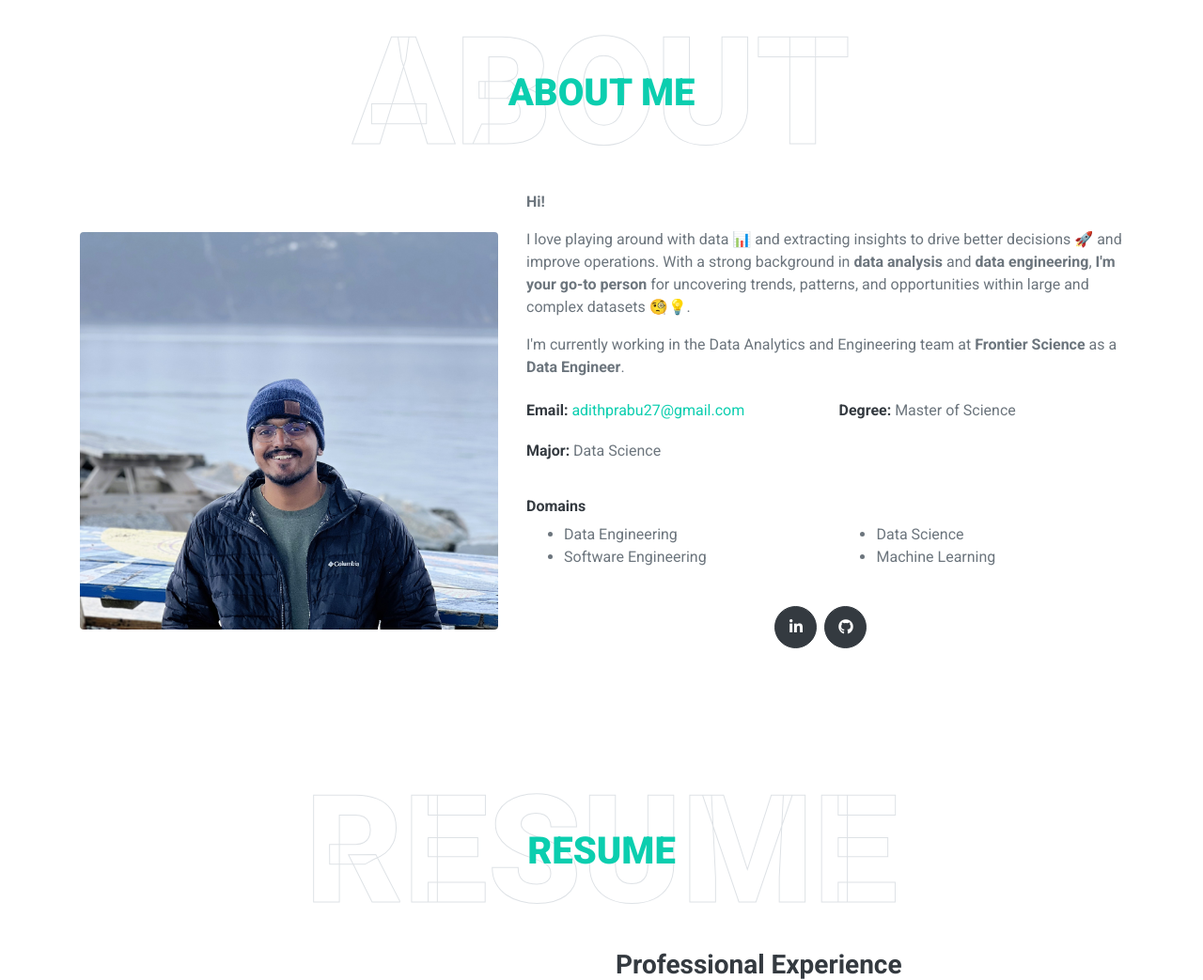
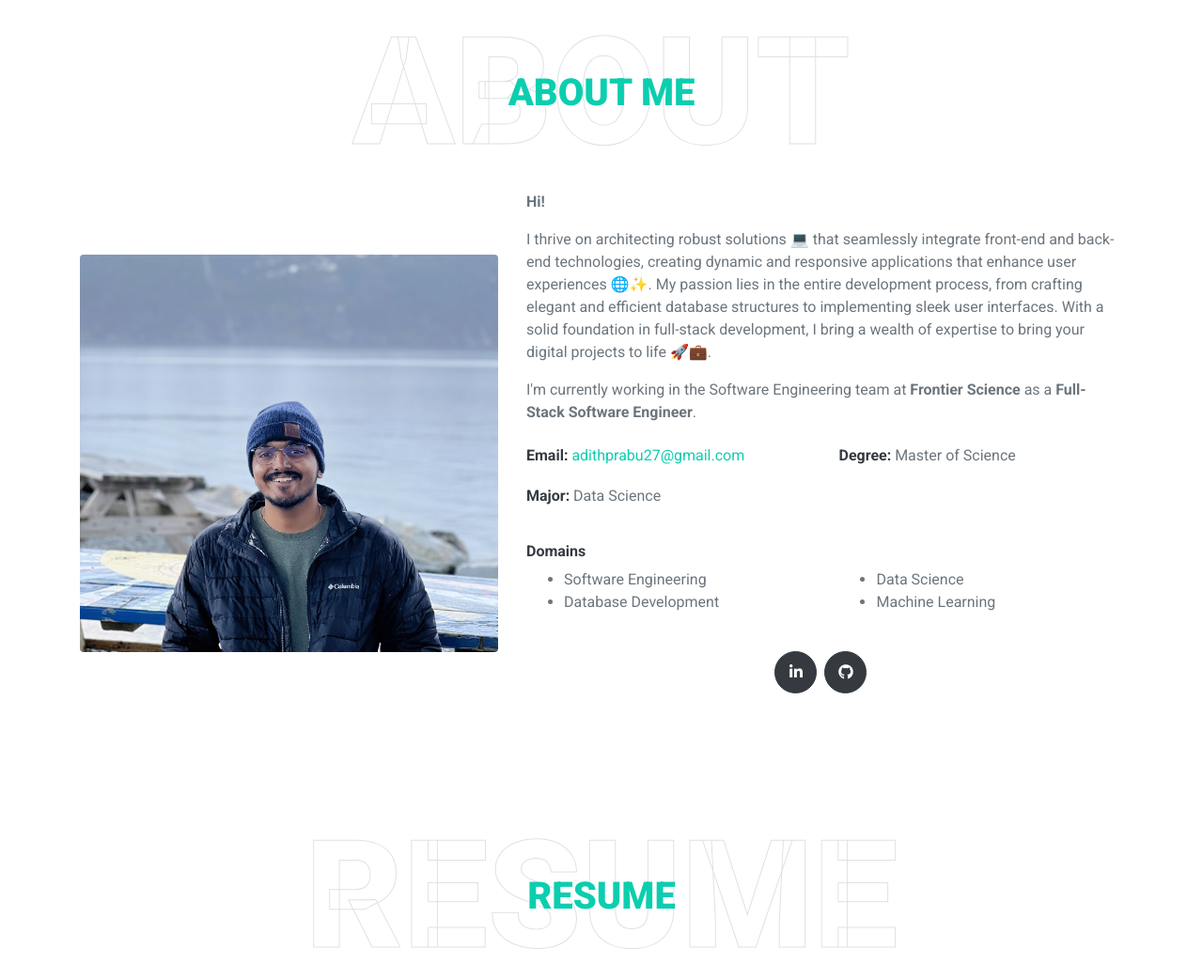
Before and after one commit to adith-prabukumar/adith-prabukumar.github.io, a plain HTML site: page index.html in a window 1280 px wide. Shown: the part 893-1936 px from the top of the page at 94% size. Drawn offline with nearby package versions, Linux system fonts and the light colour scheme.

Commit message:
full stack changes

```diff
--- a/index.html
+++ b/index.html
@@ -117,11 +117,17 @@
                     <p>
                         <b>Hi!</b>
                     </p>
+                    <!-- <p>
+                        I love playing around with data 📊 and extracting insights to drive better decisions 🚀 and improve operations. With a strong background in <b>data analysis</b> and <b>data  engineering</b>, <b>I'm your go-to person</b> for uncovering trends, patterns, and opportunities within large and complex datasets 🧐💡.
+                    </p> -->
                     <p>
-                        I love playing around with data 📊 and extracting insights to drive better decisions 🚀 and improve operations. With a strong background in <b>data analysis</b> and <b>data  engineering</b>, <b>I'm your go-to person</b> for uncovering trends, patterns, and opportunities within large and complex datasets 🧐💡.
+                        I thrive on architecting robust solutions 💻 that seamlessly integrate front-end and back-end technologies, creating dynamic and responsive applications that enhance user experiences 🌐✨. My passion lies in the entire development process, from crafting elegant and efficient database structures to implementing sleek user interfaces. With a solid foundation in full-stack development, I bring a wealth of expertise to bring your digital projects to life 🚀💼.
                     </p>
+                    <!-- <p>
+                        I'm currently working in the Data Analytics and Engineering team at <b>Frontier Science</b> as a <b>Data Engineer</b>.
+                    </p> -->
                     <p>
-                        I'm currently working in the Data Analytics and Engineering team at <b>Frontier Science</b> as a <b>Data Engineer</b>.
+                        I'm currently working in the Software Engineering team at <b>Frontier Science</b> as a <b>Full-Stack Software Engineer</b>.
                     </p>
 
                     <div class="row mb-3">
@@ -132,8 +138,9 @@
                     <div class="row mb-3">
                         <div class="col-sm-6 py-2"><h6><b>Domains</b></h6>
                         <ul>
-                            <li>Data Engineering</li>
                             <li>Software Engineering</li>
+                            <li>Database Development</li>
+
                         </ul>
                         </div>
                         <div class="col-sm-6 py-2"><h6><b><br></b></h6>
```
